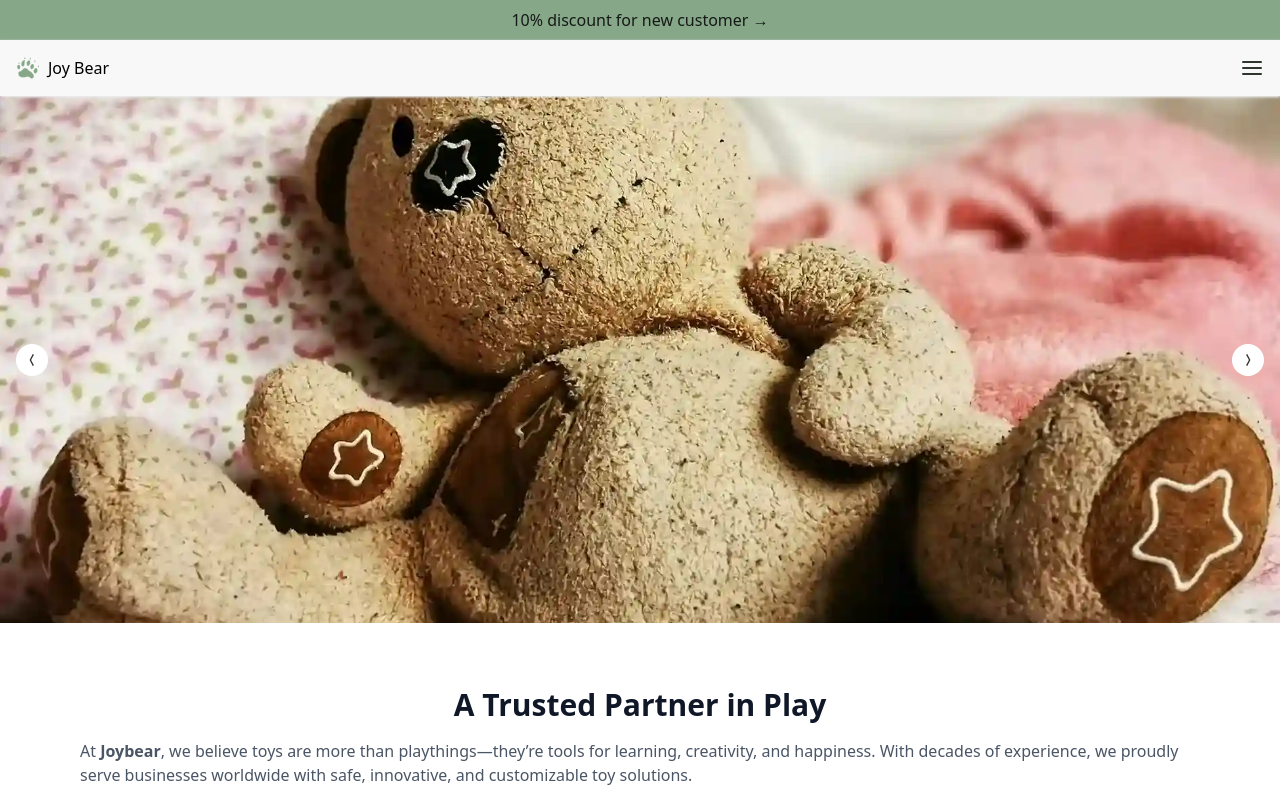
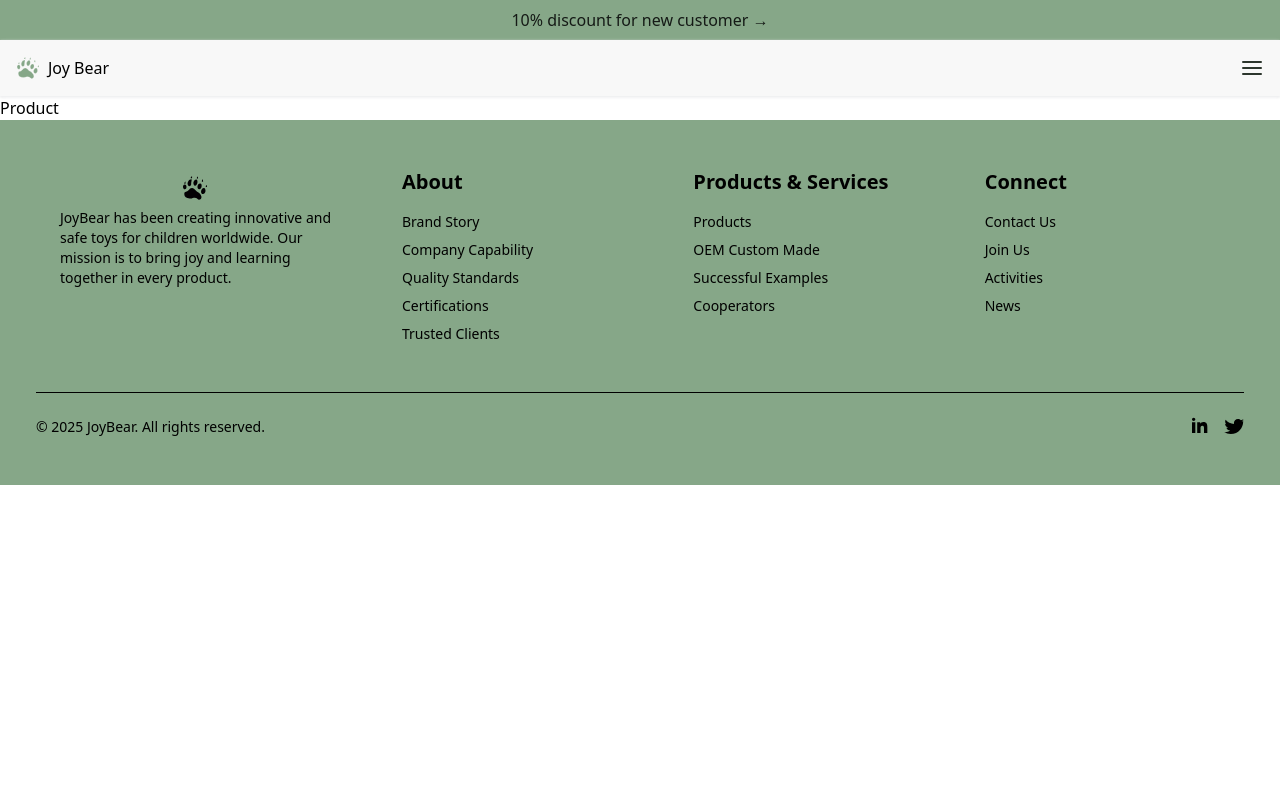
Before and after one commit to ThundeRayn/Joy-Bear, a React (Vite) app: page /products in a window 1280 px wide. Shown: the top 800 px of the page. Built offline with nearby package versions, Linux system fonts and the light colour scheme.

Commit message:
sanity api + react routes

```diff
--- a/src/App.tsx
+++ b/src/App.tsx
@@ -1,12 +1,20 @@
 import './App.css'
+import { BrowserRouter, Route, Routes } from 'react-router-dom'
+import Layout from "./components/Layout";
 import Home from './pages/Home'
+import Product from './pages/Product'
 
 function App() {
 
   return (
-    <>
-      <Home />
-    </>
+    <BrowserRouter>
+      <Routes>
+        <Route path='/' element={<Layout />}>
+          <Route index element={<Home />} />
+          <Route path="products" element={<Product />} />
+        </Route>
+      </Routes>
+    </BrowserRouter>
   )
 }
 
--- /dev/null
+++ b/src/Client.ts
@@ -0,0 +1,10 @@
+import client from "@sanity/client";
+
+const sanityClient = client({
+  projectId: "6fcq1iw8",
+  dataset: "production",
+  apiVersion: "2025-08-29",
+  useCdn: true,
+});
+
+export default sanityClient;
--- a/src/components/Certification.tsx
+++ b/src/components/Certification.tsx
@@ -77,7 +77,10 @@ const Certification = () => {
                             <li
                                 key={idx}
                                 className="flex-shrink-0 w-1/2 md:w-1/4 p-4"
-                                style={{ minWidth: visibleCount === 2 ? '50%' : '25%' }}
+                                style={{
+                                    minWidth: visibleCount === 2 ? '50%' : '25%',
+                                    display: idx === visibleItems.length - 1 ? 'none' : undefined
+                                }}
                             >
                                 <div className="flex flex-col items-center">
                                     <img
--- /dev/null
+++ b/src/components/Layout.tsx
@@ -0,0 +1,19 @@
+import { Outlet } from "react-router-dom";
+import Banner from "./Banner";
+import Navbar from "./Navbar";
+import Footer from "./Footer";
+
+function Layout() {
+  return (
+    <div>
+      <Banner />
+      <Navbar />
+      <main>
+        <Outlet /> {/* Page content goes here */}
+      </main>
+      <Footer />
+    </div>
+  );
+}
+
+export default Layout;
--- a/src/pages/Home.tsx
+++ b/src/pages/Home.tsx
@@ -1,22 +1,22 @@
 
-import Banner from '../components/Banner'
-import Navbar from '../components/Navbar'
+//import Banner from '../components/Banner'
+//import Navbar from '../components/Navbar'
 import Carousel from '../components/Carousel'
 import BrandIntro from '../components/BrandIntro'
-import Footer from '../components/Footer'
+//import Footer from '../components/Footer'
 import Certification from '../components/Certification'
 import Service from '../components/Service'
 
 const Home = () => {
   return (
     <div>
-        <Banner />
-        <Navbar />
+        {/* <Banner /> */}
+        {/* <Navbar /> */}
         <Carousel/>
         <BrandIntro />
         <Service />
         <Certification />
-        <Footer />
+        {/* <Footer /> */}
     </div>
   )
 }
--- /dev/null
+++ b/src/pages/Product.tsx
@@ -0,0 +1,9 @@
+import React from 'react'
+
+const Product = () => {
+  return (
+    <div>Product</div>
+  )
+}
+
+export default Product
```
Also changed, not shown: 1 other file (tests, documents, lock files or other folders).
